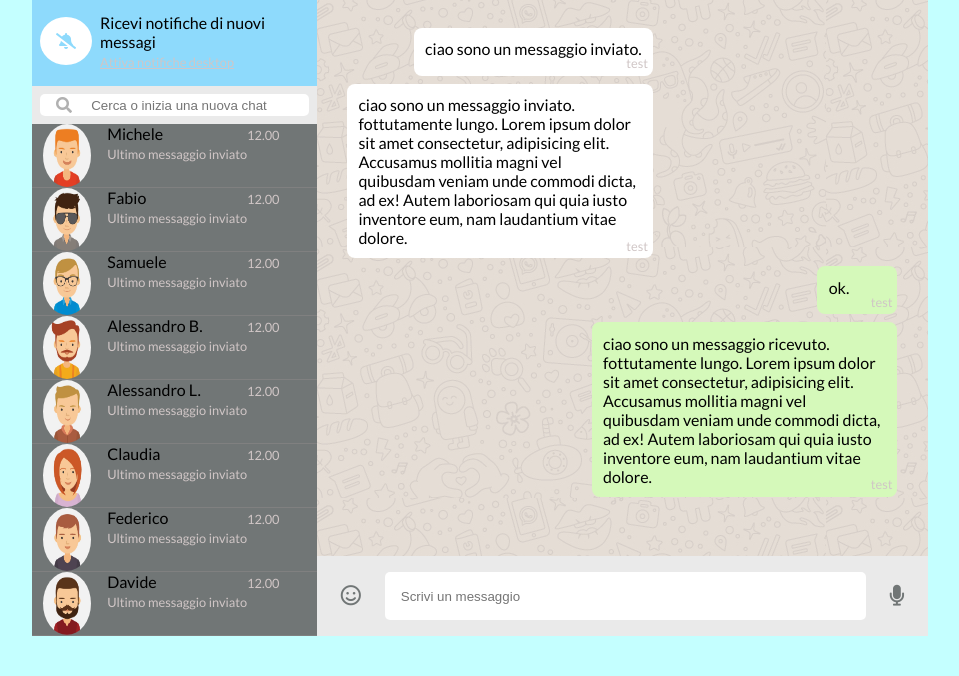
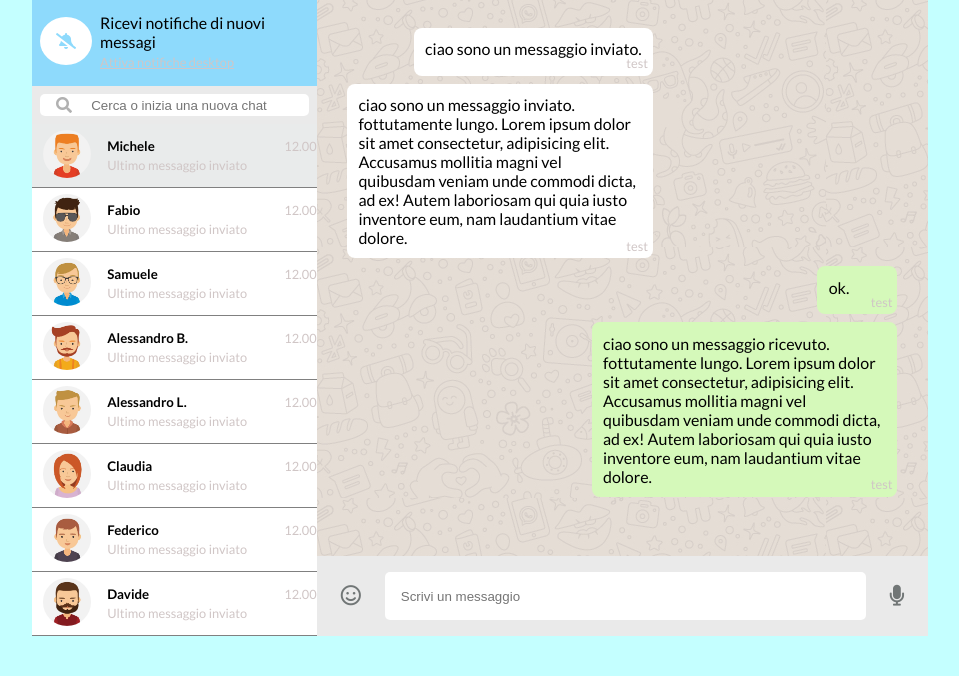
Before and after one commit to BagliettoAron/vue-boolzapp, a plain HTML site: page index.html in a window 1280 px wide. Shown: the part 124-800 px from the top of the page, without its empty margins (160-1119 px from the left). Drawn offline with nearby package versions, Linux system fonts and the light colour scheme.

Commit message:
Add: dynamic user card and dynamic message header data

```diff
--- a/css/style.css
+++ b/css/style.css
@@ -24,6 +24,7 @@ html{
     --background-message-receive: #d5f9ba;
     --background-message-sent: white;
     --background-searchbar-icons: #717676;
+    --contact-active-bg: #e9ebeb;
 }
 
 /* COMMON */
@@ -151,14 +152,9 @@ header.left-side img{
 }
 
 /* contact list */
-.left-user-list{
+.contact-card{
     display: flex;
     align-items: center;
-}
-
-
-.contact-card{
-    display: flex;
     height: 4rem;
     width: 100%;
     border-bottom: 1px solid grey;
@@ -170,28 +166,28 @@ header.left-side img{
     margin-left: .7rem;
 }
 
-.contact-info{
+.contact-text{
+    flex-grow: 1;
     margin-left: 1rem;
-    position: relative;
 }
 
-.contact-info .last-message-sent{
+.contact-info{
+    display: flex;
+    justify-content: space-between;
+}
+
+.last-message-sent{
     color: var(--grey-text);
     font-size: var(--grey-text-size);
 }
 
-/* .contact-card__metadata {
-    flex-grow: 1;
-} */
-
 .contact-metadata{
    color: var(--grey-text);
    font-size: var(--grey-text-size);
-   flex-grow: 1;
 }
 
 .contact--active {
-    background-color: var(--background-searchbar-icons);
+    background-color: var(--contact-active-bg);
 }
 
 /* RIGHT SIDE OF INTERFACE */
--- a/index.html
+++ b/index.html
@@ -74,17 +74,20 @@
 
                     <!-- contact list  -->
 
-                    <div class="left-user-list " v-for="contact in contacts">
-                        <div class="contact-card contact--active " >
-                            <img :src="`img/avatar` + contact.avatar + `.jpg`" alt="">
-                            <div class="contact-info">
-                                <span>{{ contact.name }}</span>
-                                <br>
-                                <span class="last-message-sent">Ultimo messaggio inviato</span>
+                    <div :class="{'contact--active' : contactCardActive === index }" v-for="(contact, index) in contacts">
+                        <div class="contact-card" @click="selectedUserCard(index)">
+                            <div class="contact-card__avatar">
+                                <img :src="`img/avatar` + contact.avatar + `.jpg`" :alt="contact.name">
                             </div>
-                            <div class="contact-card__metadata">
-                                <span class="contact-metadata" >12.00</span>
+
+                            <div class="contact-text">
+                                <div class="contact-info">
+                                    <h5>{{ contact.name }}</h5>
+                                    <p class="contact-metadata" >12.00</p>
+                                </div>
+                                <small class="last-message-sent">Ultimo messaggio inviato</small>
                             </div>
+
                         </div>
                     </div>
 
@@ -100,9 +103,9 @@
 
                         <!-- right header user info -->
                         <div class="active-chat-info">
-                            <img src="img/avatar_io.jpg" alt="account img user">
+                            <img :src="`img/avatar` + contacts[contactCardActive].avatar + `.jpg`" alt="account img user">
                             <div class="user-image-data">
-                                <p class="user-name">Michele</p>
+                                <p class="user-name">{{contacts[contactCardActive].name}}</p>
                                 <p class="user-data">Ultimo accesso oggi alle 12.00</p>
                             </div>
                         </div>
--- a/js/script.js
+++ b/js/script.js
@@ -5,6 +5,8 @@ const app = new Vue (
 
         el: '#root',
         data: {
+
+            contactCardActive: 0,
 
             contacts: [
                 {
@@ -169,5 +171,13 @@ const app = new Vue (
                     ],
                 }
             ]
-        }
-});
+        },
+
+        methods: {
+            selectedUserCard: function (index) {
+                this.contactCardActive = index
+            },
+
+        },
+    }
+);
```
